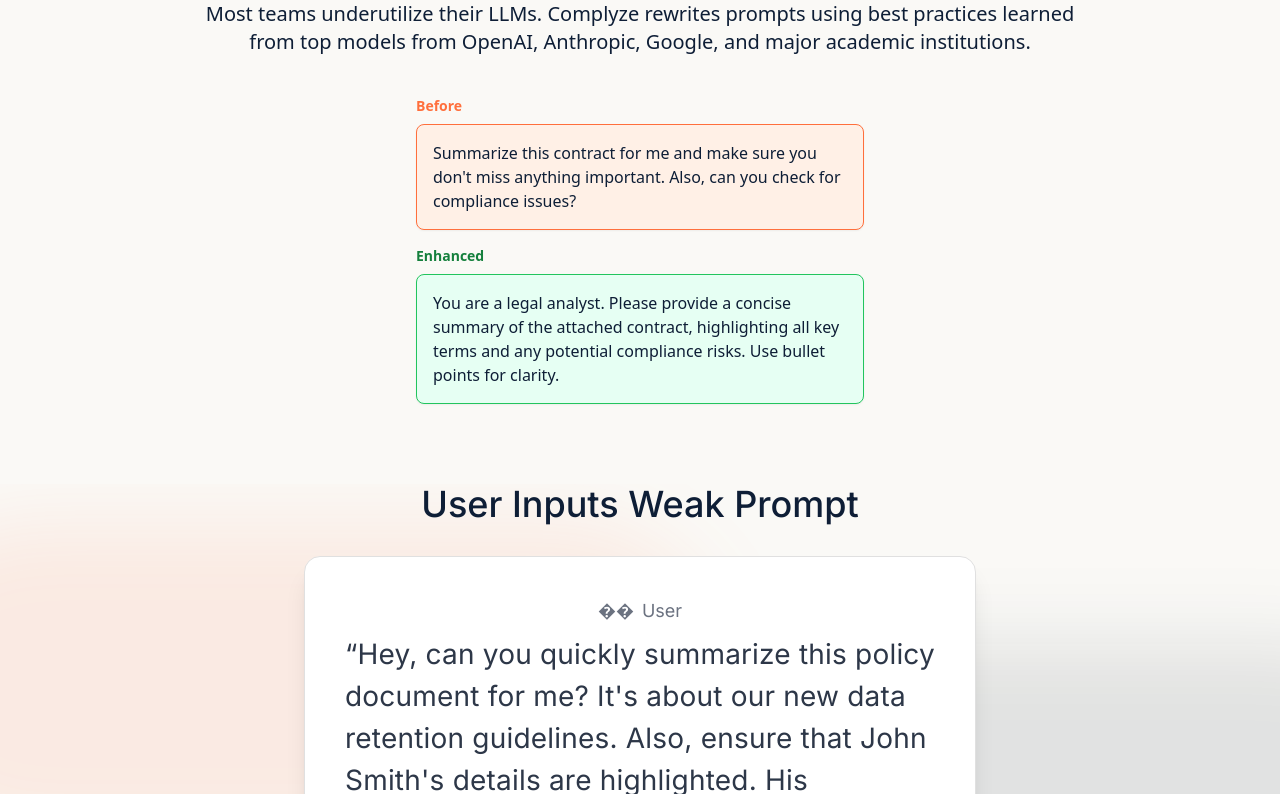
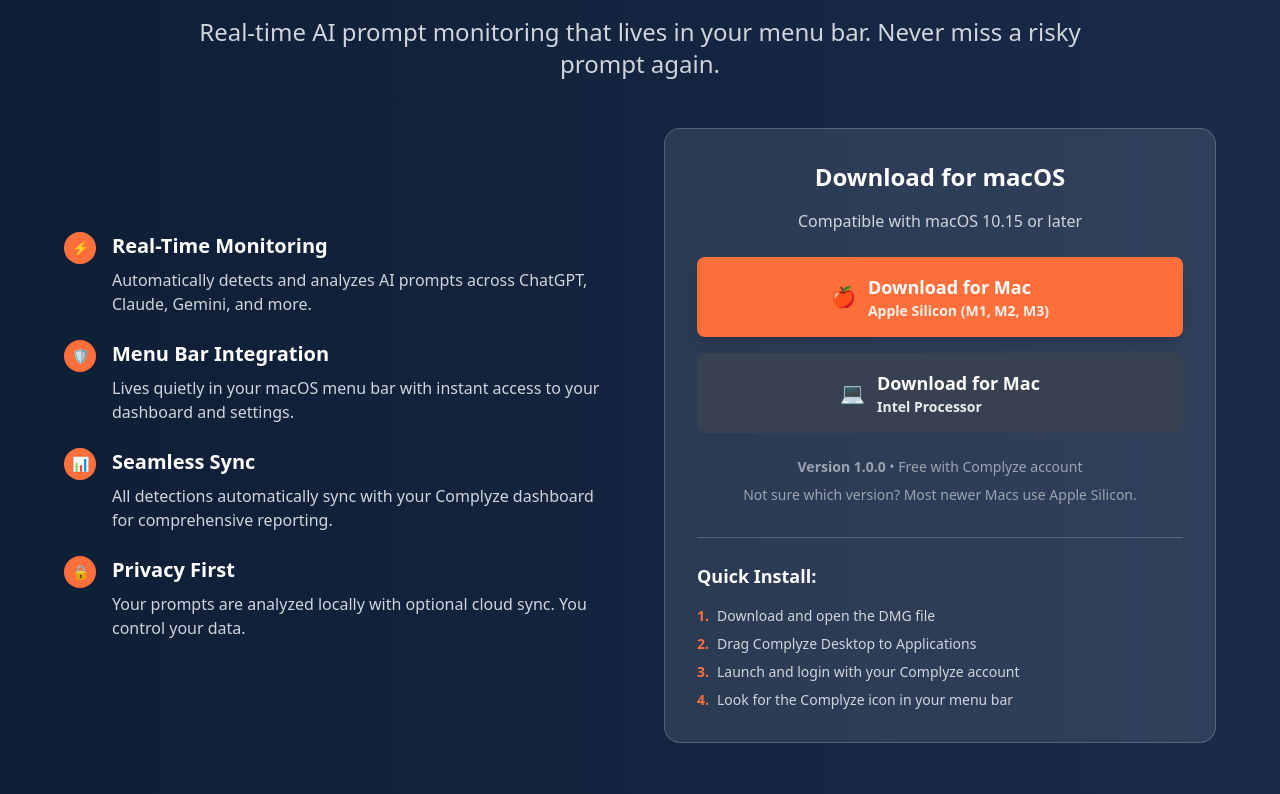
Before and after one commit to dferdowsfy/Complyze_1.1, a Next.js app in the folder complyze/: page / in a window 1280 px wide. Shown: the part 666-1460 px from the top of the page. Built offline with nearby package versions, Linux system fonts and the light colour scheme.

Commit message:
Add Complyze Desktop app download section and DMG files to landing page

```diff
--- a/complyze/src/app/landing.tsx
+++ b/complyze/src/app/landing.tsx
@@ -473,6 +473,137 @@
         {/* <a href="#how-it-works" className="bg-[#FF6F3C] text-white font-bold text-lg px-8 py-4 rounded-lg shadow-lg hover:bg-[#ff8a5c] transition">See how it works</a> */}
       </section>
 
+      {/* Desktop App Download Section */}
+      <section className="bg-gradient-to-r from-[#0E1E36] to-[#1a2b4a] py-16 sm:py-20 px-4">
+        <div className="max-w-6xl mx-auto">
+          <div className="text-center mb-12">
+            <h2 className="text-3xl sm:text-4xl md:text-5xl font-bold mb-6 text-white">
+              🖥️ Complyze Desktop
+            </h2>
+            <p className="text-lg sm:text-xl md:text-2xl text-gray-300 mb-8 max-w-4xl mx-auto">
+              Real-time AI prompt monitoring that lives in your menu bar. Never miss a risky prompt again.
+            </p>
+          </div>
+
+          <div className="grid md:grid-cols-2 gap-8 sm:gap-12 items-center">
+            {/* Features */}
+            <div className="space-y-6">
+              <div className="flex items-start space-x-4">
+                <div className="flex-shrink-0 w-8 h-8 bg-[#FF6F3C] rounded-full flex items-center justify-center">
+                  <span className="text-white font-bold text-sm">⚡</span>
+                </div>
+                <div>
+                  <h3 className="text-xl font-semibold text-white mb-2">Real-Time Monitoring</h3>
+                  <p className="text-gray-300">Automatically detects and analyzes AI prompts across ChatGPT, Claude, Gemini, and more.</p>
+                </div>
+              </div>
+
+              <div className="flex items-start space-x-4">
+                <div className="flex-shrink-0 w-8 h-8 bg-[#FF6F3C] rounded-full flex items-center justify-center">
+                  <span className="text-white font-bold text-sm">🛡️</span>
+                </div>
+                <div>
+                  <h3 className="text-xl font-semibold text-white mb-2">Menu Bar Integration</h3>
+                  <p className="text-gray-300">Lives quietly in your macOS menu bar with instant access to your dashboard and settings.</p>
+                </div>
+              </div>
+
+              <div className="flex items-start space-x-4">
+                <div className="flex-shrink-0 w-8 h-8 bg-[#FF6F3C] rounded-full flex items-center justify-center">
+                  <span className="text-white font-bold text-sm">📊</span>
+                </div>
+                <div>
+                  <h3 className="text-xl font-semibold text-white mb-2">Seamless Sync</h3>
+                  <p className="text-gray-300">All detections automatically sync with your Complyze dashboard for comprehensive reporting.</p>
+                </div>
+              </div>
+
+              <div className="flex items-start space-x-4">
+                <div className="flex-shrink-0 w-8 h-8 bg-[#FF6F3C] rounded-full flex items-center justify-center">
+                  <span className="text-white font-bold text-sm">🔒</span>
+                </div>
+                <div>
+                  <h3 className="text-xl font-semibold text-white mb-2">Privacy First</h3>
+                  <p className="text-gray-300">Your prompts are analyzed locally with optional cloud sync. You control your data.</p>
+                </div>
+              </div>
+            </div>
+
+            {/* Download Section */}
+            <div className="bg-white/10 backdrop-blur-sm rounded-2xl p-8 border border-white/20">
+              <div className="text-center mb-8">
+                <h3 className="text-2xl font-bold text-white mb-4">Download for macOS</h3>
+                <p className="text-gray-300 mb-6">Compatible with macOS 10.15 or later</p>
+
+                <div className="space-y-4">
+                  {/* Apple Silicon Download */}
+                  <a
+                    href="/Complyze Desktop-1.0.0-arm64.dmg"
+                    download
+                    className="block w-full bg-[#FF6F3C] hover:bg-[#ff8a5c] text-white font-bold py-4 px-6 rounded-lg transition-colors shadow-lg"
+                  >
+                    <div className="flex items-center justify-center space-x-3">
+                      <span className="text-xl">🍎</span>
+                      <div className="text-left">
+                        <div className="text-lg">Download for Mac</div>
+                        <div className="text-sm opacity-90">Apple Silicon (M1, M2, M3)</div>
+                      </div>
+                    </div>
+                  </a>
+
+                  {/* Intel Download */}
+                  <a
+                    href="/Complyze Desktop-1.0.0.dmg"
+                    download
+                    className="block w-full bg-gray-700 hover:bg-gray-600 text-white font-bold py-4 px-6 rounded-lg transition-colors"
+                  >
+                    <div className="flex items-center justify-center space-x-3">
+                      <span className="text-xl">💻</span>
+                      <div className="text-left">
+                        <div className="text-lg">Download for Mac</div>
+                        <div className="text-sm opacity-90">Intel Processor</div>
+                      </div>
+                    </div>
+                  </a>
+                </div>
+
+                <div className="mt-6 text-sm text-gray-400">
+                  <p className="mb-2">
+                    <strong>Version 1.0.0</strong> • Free with Complyze account
+                  </p>
+                  <p>
+                    Not sure which version? Most newer Macs use Apple Silicon.
+                  </p>
+                </div>
+              </div>
+
+              {/* Installation Steps */}
+              <div className="border-t border-white/20 pt-6">
+                <h4 className="text-lg font-semibold text-white mb-4">Quick Install:</h4>
+                <ol className="text-sm text-gray-300 space-y-2">
+                  <li className="flex items-start space-x-2">
+                    <span className="text-[#FF6F3C] font-bold">1.</span>
+                    <span>Download and open the DMG file</span>
+                  </li>
+                  <li className="flex items-start space-x-2">
+                    <span className="text-[#FF6F3C] font-bold">2.</span>
+                    <span>Drag Complyze Desktop to Applications</span>
+                  </li>
+                  <li className="flex items-start space-x-2">
+                    <span className="text-[#FF6F3C] font-bold">3.</span>
+                    <span>Launch and login with your Complyze account</span>
+                  </li>
+                  <li className="flex items-start space-x-2">
+                    <span className="text-[#FF6F3C] font-bold">4.</span>
+                    <span>Look for the Complyze icon in your menu bar</span>
+                  </li>
+                </ol>
+              </div>
+            </div>
+          </div>
+        </div>
+      </section>
+
       {/* Prompt Enhancement Tool Section */}
       <section className="bg-[#FAF9F6] text-[#0E1E36] py-12 sm:py-20 px-4">
         <div className="max-w-5xl mx-auto">
```
Also changed, not shown: 2 other files (tests, documents, lock files or other folders).
